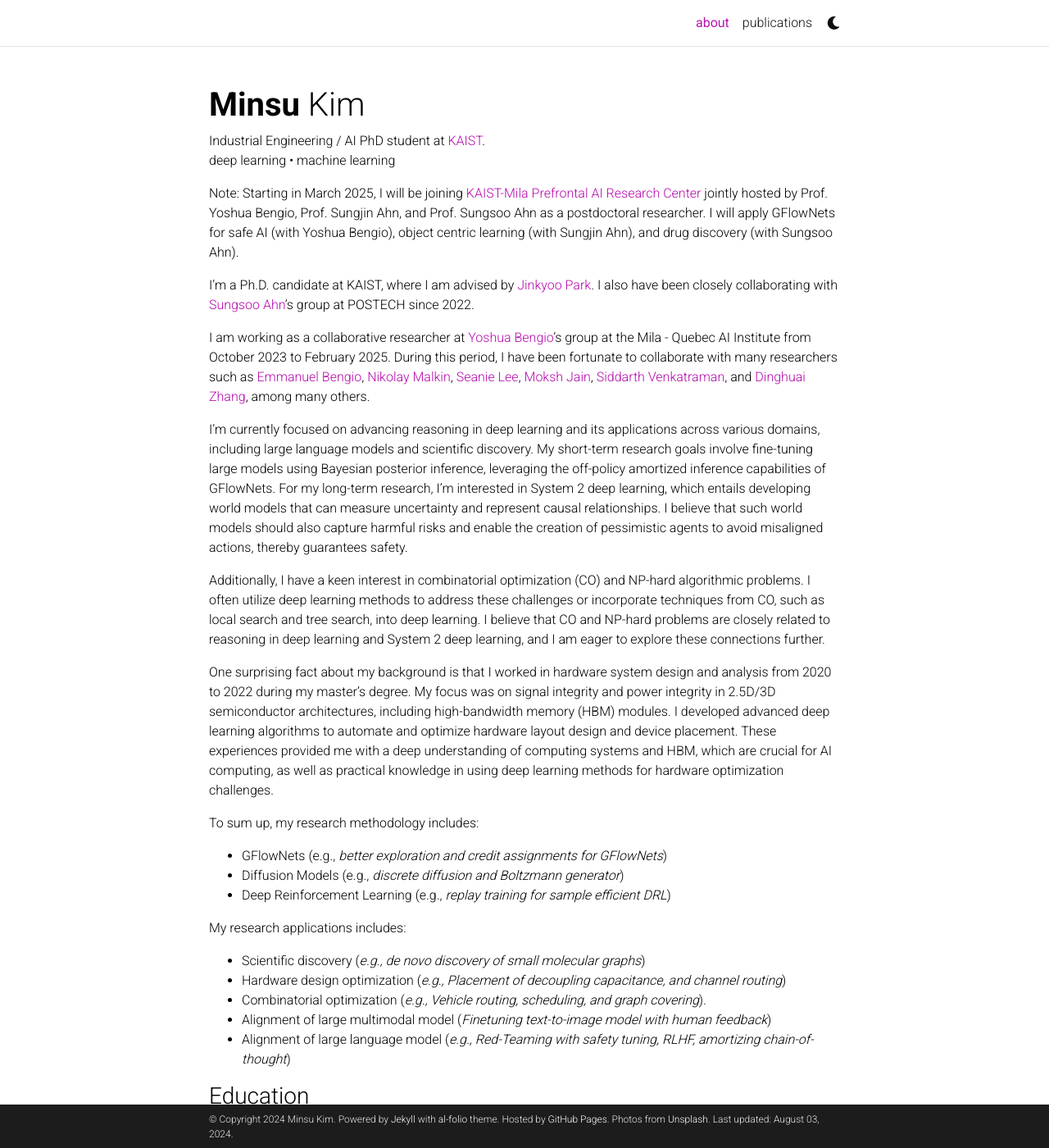
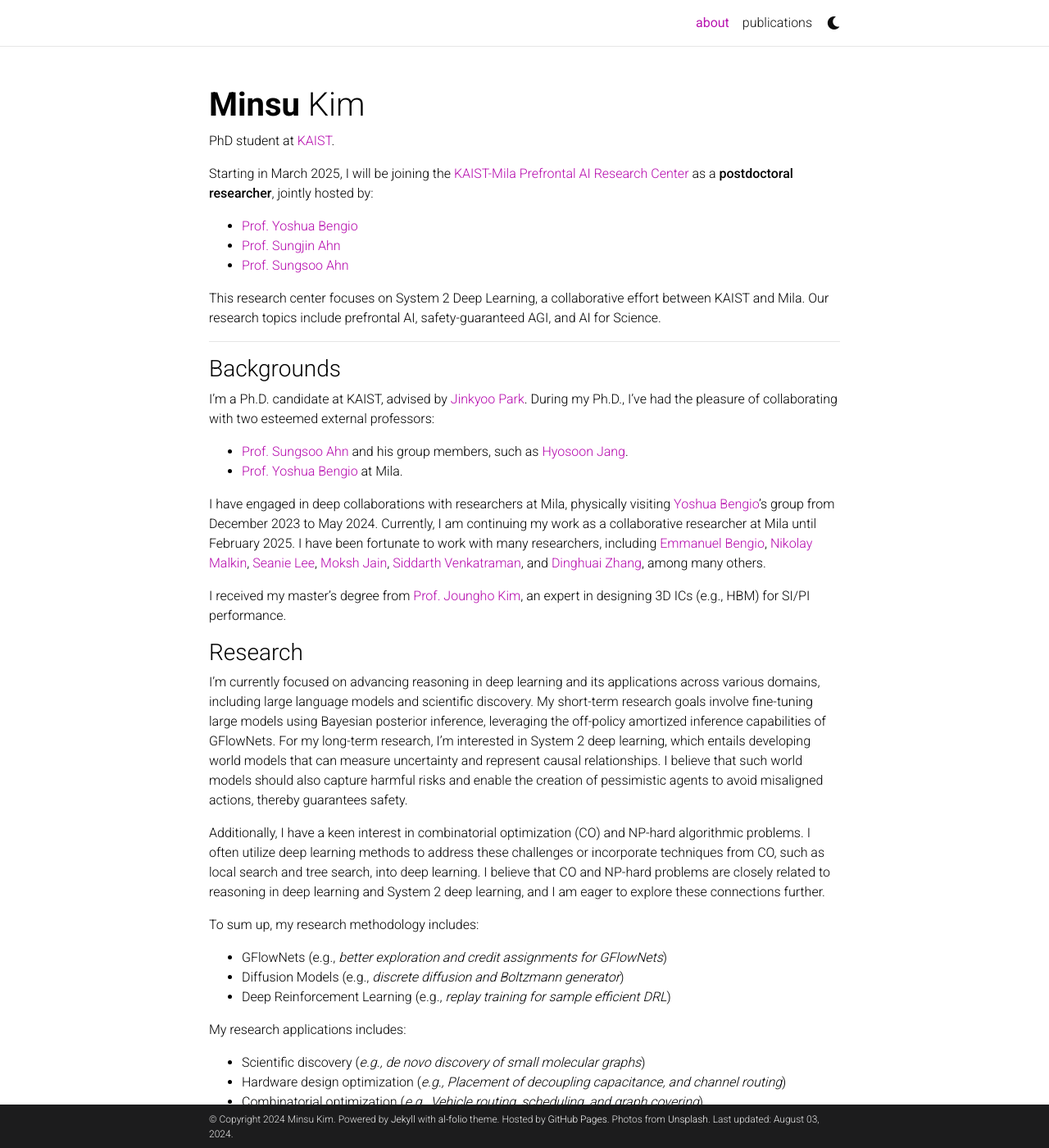
Before and after one commit to minsuukim/minsuukim.github.io, a Jekyll site: the page built from _pages/about.md, in a window 1280 px wide and 1400 px high. Shown: the whole window at 82% size. Built offline with Jekyll 4.4.1, drawn with Linux system fonts in a browser that asks for light colours; comment, search, counter and statistics services are not loaded; a style sheet for code colours, icons or effects is not loaded; some of the changed text lies outside the part shown.

Commit message:
Update about.md

```diff
--- a/_pages/about.md
+++ b/_pages/about.md
@@ -2,7 +2,7 @@
 layout: about
 title: about
 permalink: /
-subtitle: Industrial Engineering / AI PhD student at <a href="https://ie.kaist.ac.kr/">KAIST</a>. <br/> deep learning • machine learning
+subtitle: PhD student at <a href="https://ie.kaist.ac.kr/">KAIST</a>.
 
 profile:
   align: right
@@ -17,17 +17,32 @@ selected_papers: false # includes a list of papers marked as "selected={true}"
 social: true  # includes social icons at the bottom of the page
 ---
 
-Note: Starting in March 2025, I will be joining <a href="https://mlml.kaist.ac.kr/pair">KAIST-Mila Prefrontal AI Research Center</a> jointly hosted by Prof. Yoshua Bengio, Prof. Sungjin Ahn, and Prof. Sungsoo Ahn as a postdoctoral researcher. I will apply GFlowNets for safe AI (with Yoshua Bengio), object centric learning (with Sungjin Ahn), and drug discovery (with Sungsoo Ahn).
+Starting in March 2025, I will be joining the [KAIST-Mila Prefrontal AI Research Center](https://mlml.kaist.ac.kr/pair) as a **postdoctoral researcher**, jointly hosted by:
 
-I’m a Ph.D. candidate at KAIST, where I am advised by <a href="http://silab.kaist.ac.kr/our-team/">Jinkyoo Park</a>. I also have been closely collaborating with <a href="https://sites.google.com/view/sungsooahn0215/home">Sungsoo Ahn</a>'s group at POSTECH since 2022.
+- [Prof. Yoshua Bengio](https://yoshuabengio.org/)
+- [Prof. Sungjin Ahn](https://mlml.kaist.ac.kr/sungjinahn)
+- [Prof. Sungsoo Ahn](https://sites.google.com/view/sungsooahn0215/home)
 
-I am working as a collaborative researcher at <a href="https://yoshuabengio.org/">Yoshua Bengio</a>'s group at the Mila - Quebec AI Institute from October 2023 to February 2025. During this period, I have been fortunate to collaborate with many researchers such as <a href="https://folinoid.com/">Emmanuel Bengio</a>, <a href="https://malkin1729.github.io/">Nikolay Malkin</a>, <a href="https://seanie12.github.io/">Seanie Lee</a>, <a href="https://mj10.github.io/">Moksh Jain</a>, <a href="https://hyperpotatoneo.github.io/">Siddarth Venkatraman</a>, and <a href="https://zdhnarsil.github.io/">Dinghuai Zhang</a>, among many others.
+This research center focuses on System 2 Deep Learning, a collaborative effort between KAIST and Mila. Our research topics include prefrontal AI, safety-guaranteed AGI, and AI for Science.
+
+---
+
+### Backgrounds
+
+I'm a Ph.D. candidate at KAIST, advised by [Jinkyoo Park](http://silab.kaist.ac.kr/our-team/). During my Ph.D., I've had the pleasure of collaborating with two esteemed external professors:
+
+- [Prof. Sungsoo Ahn](https://sites.google.com/view/sungsooahn0215/home) and his group members, such as [Hyosoon Jang](https://hsjang0.github.io/hsjang/).
+- [Prof. Yoshua Bengio](https://yoshuabengio.org/) at Mila.
+
+I have engaged in deep collaborations with researchers at Mila, physically visiting [Yoshua Bengio](https://yoshuabengio.org/)'s group from December 2023 to May 2024. Currently, I am continuing my work as a collaborative researcher at Mila until February 2025. I have been fortunate to work with many researchers, including [Emmanuel Bengio](https://folinoid.com/), [Nikolay Malkin](https://malkin1729.github.io/), [Seanie Lee](https://seanie12.github.io/), [Moksh Jain](https://mj10.github.io/), [Siddarth Venkatraman](https://hyperpotatoneo.github.io/), and [Dinghuai Zhang](https://zdhnarsil.github.io/), among many others.
+
+I received my master's degree from [Prof. Joungho Kim](https://tera.kaist.ac.kr/), an expert in designing 3D ICs (e.g., HBM) for SI/PI performance.
+
+### Research
 
 I'm currently focused on advancing reasoning in deep learning and its applications across various domains, including large language models and scientific discovery. My short-term research goals involve fine-tuning large models using Bayesian posterior inference, leveraging the off-policy amortized inference capabilities of GFlowNets. For my long-term research, I'm interested in System 2 deep learning, which entails developing world models that can measure uncertainty and represent causal relationships. I believe that such world models should also capture harmful risks and enable the creation of pessimistic agents to avoid misaligned actions, thereby guarantees safety.
 
 Additionally, I have a keen interest in combinatorial optimization (CO) and NP-hard algorithmic problems. I often utilize deep learning methods to address these challenges or incorporate techniques from CO, such as local search and tree search, into deep learning. I believe that CO and NP-hard problems are closely related to reasoning in deep learning and System 2 deep learning, and I am eager to explore these connections further.
-
-One surprising fact about my background is that I worked in hardware system design and analysis from 2020 to 2022 during my master's degree. My focus was on signal integrity and power integrity in 2.5D/3D semiconductor architectures, including high-bandwidth memory (HBM) modules. I developed advanced deep learning algorithms to automate and optimize hardware layout design and device placement. These experiences provided me with a deep understanding of computing systems and HBM, which are crucial for AI computing, as well as practical knowledge in using deep learning methods for hardware optimization challenges.
 
 To sum up, my research methodology includes:
 - GFlowNets (e.g., *better exploration and credit assignments for GFlowNets*)
@@ -40,6 +55,11 @@ My research applications includes:
 - Combinatorial optimization (*e.g., Vehicle routing, scheduling, and graph covering*).
 - Alignment of large multimodal model (*Finetuning text-to-image model with human feedback*)
 - Alignment of large language model (*e.g., Red-Teaming with safety tuning, RLHF, amortizing chain-of-thought*)
+
+#### My research at master prieods.
+
+One surprising fact about my background is that I worked in hardware system design and analysis from 2020 to 2022 during my master's degree. My focus was on signal integrity and power integrity in 2.5D/3D semiconductor architectures, including high-bandwidth memory (HBM) modules. I developed advanced deep learning algorithms to automate and optimize hardware layout design and device placement. These experiences provided me with a deep understanding of computing systems and HBM, which are crucial for AI computing, as well as practical knowledge in using deep learning methods for hardware optimization challenges.
+
 
 
 ### Education
```
Also changed, not shown: other parts of _pages/about.md (+1 -1 lines).
